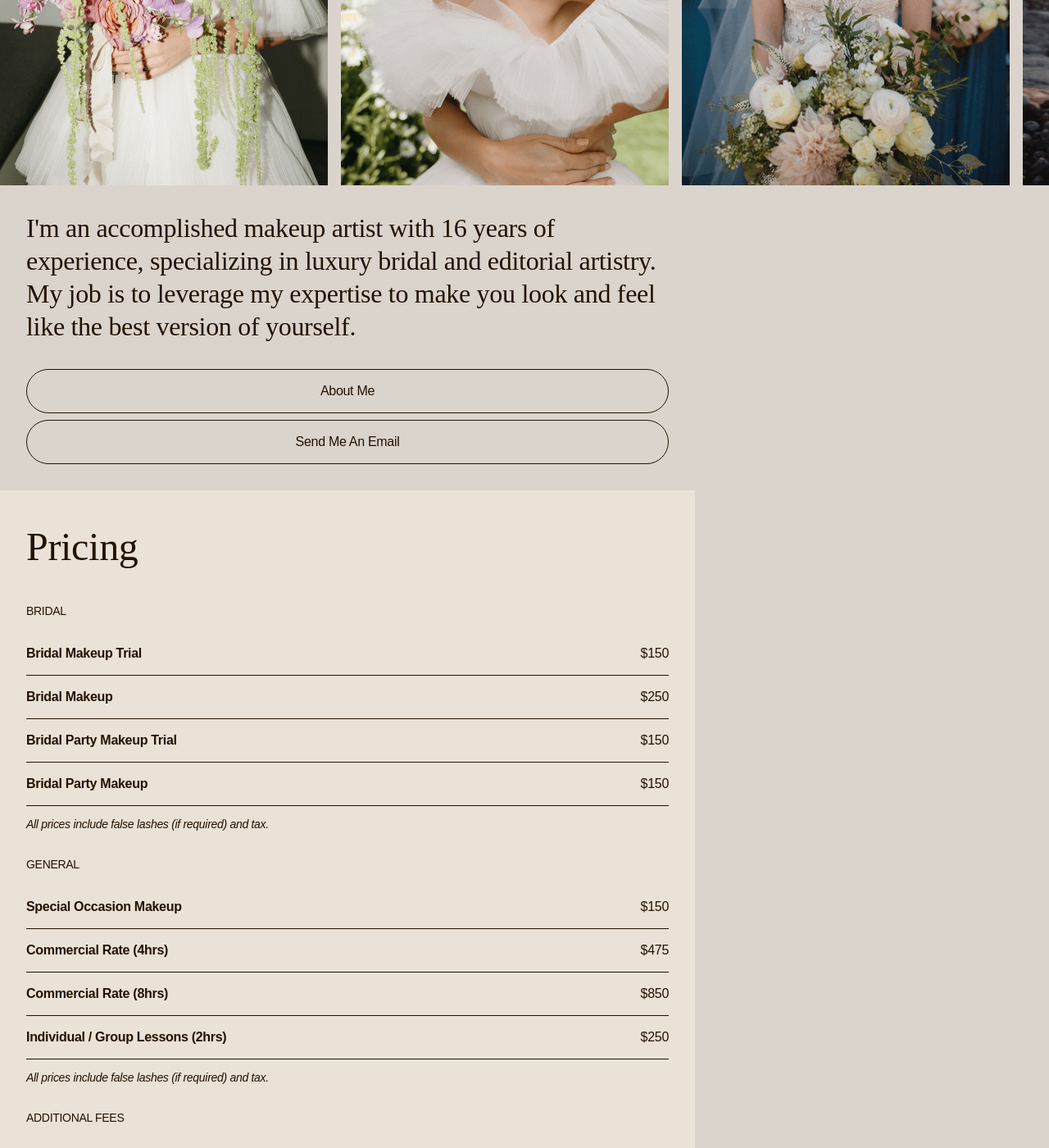
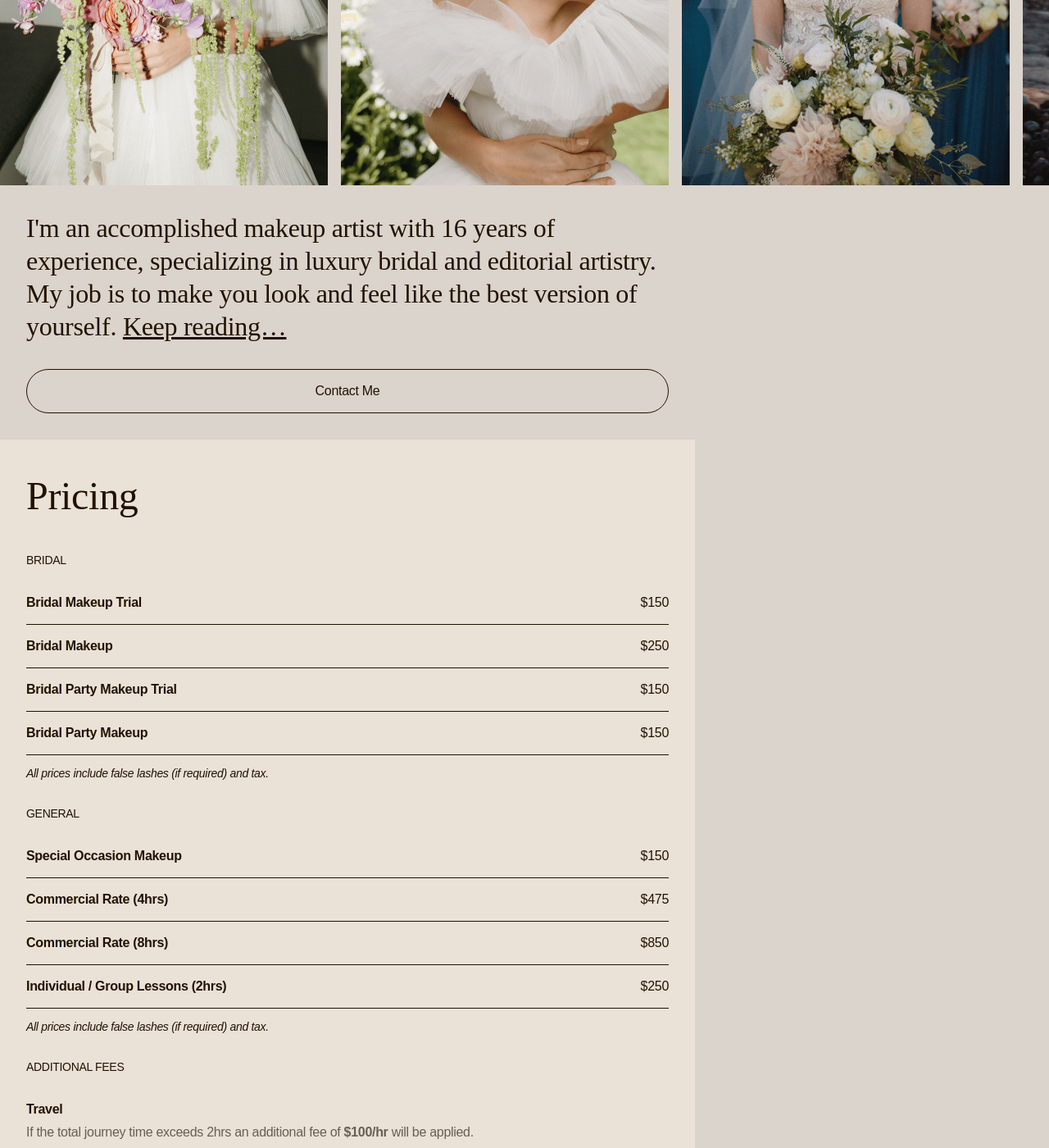
Before and after one commit to mariannemoore/mariannemoore.github.io, a Jekyll site: the page built from index.md, in a window 1280 px wide and 1400 px high, scrolled down 516 px. Shown: the whole window at 82% size. Built offline with Jekyll 4.4.1, drawn with Linux system fonts in a browser that asks for light colours; some web fonts are replaced; some of the changed text lies outside the part shown.

Commit message:
Minor changes
- Tweaked intro
- Moved profile link into intro (was a button)
- Reworded inquiry button text

```diff
--- a/_includes/intro.html
+++ b/_includes/intro.html
@@ -1,3 +1,3 @@
 <section class="intro content-width">
-    <p class="standout-text">I'm an accomplished makeup artist with 16 years of experience, specializing in luxury bridal and editorial artistry. My job is to leverage my expertise to make you look and feel like the best version of yourself.</p>
+    <p class="standout-text">I'm an accomplished makeup artist with 16 years of experience, specializing in luxury bridal and editorial artistry. My job is to make you look and feel like the best version of yourself. <a href="/about/">Keep reading&hellip;</a></p>
 </section>
--- a/_includes/pill-menu.html
+++ b/_includes/pill-menu.html
@@ -2,10 +2,7 @@
     {% if include.rates == "yes" %}
     <a href="/#pricing" title="Marianne Moore's services and rates" class="jumbo-button">Pricing</a>
     {% endif %}
-    {% if include.bio == "yes" %}
-    <a href="/about/" title="Marianne Moore's biography" class="jumbo-button">About Me</a>
-    {% endif %}
     {% if include.booking == "yes" %}
-    <a href="{{ site.emailGeneralInquiry }}" title="Marianne Moore bridal inquiry" class="jumbo-button">Send Me An Email</a>
+    <a href="{{ site.emailGeneralInquiry }}" title="Marianne Moore bridal inquiry" class="jumbo-button">Contact Me</a>
     {% endif %}
 </section>
```
